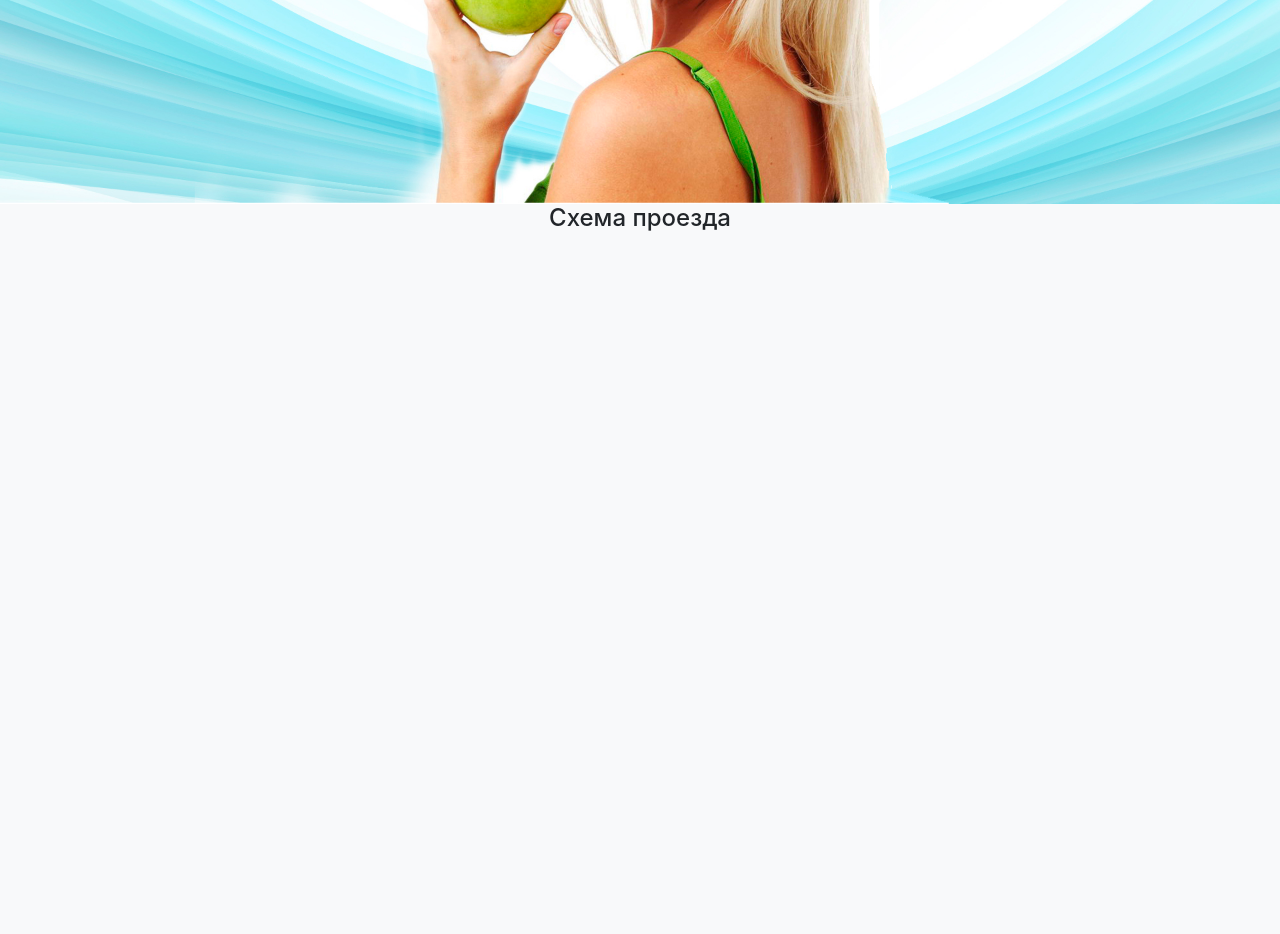
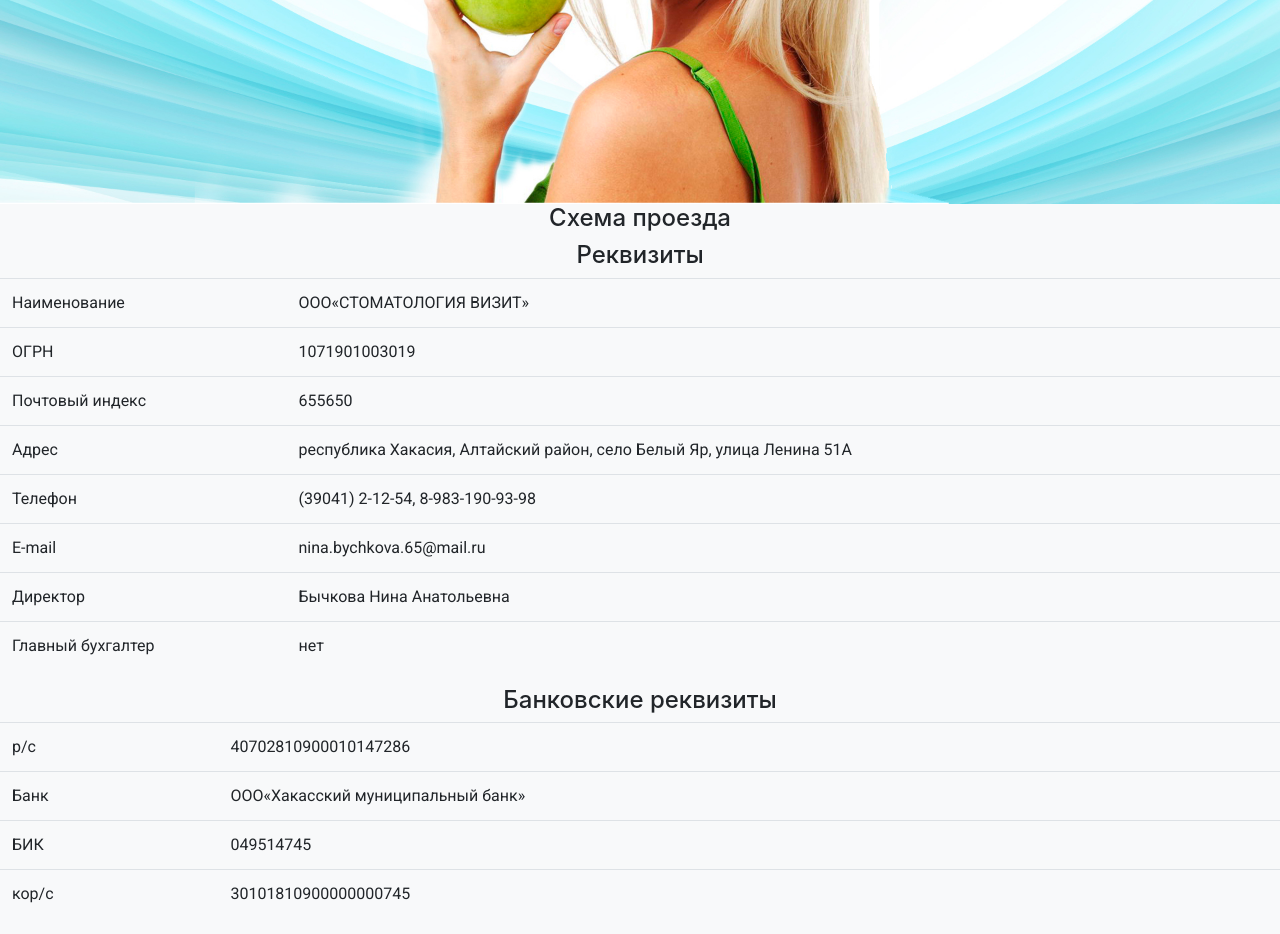
Before and after one commit to Nihi1anth/nihi1anth.github.io, a website: page index.html in a window 1280 px wide. Shown: the part 500-1434 px from the top of the page. Before the commit the page ends 800 px from the top, so only its background shows below. Drawn offline with nearby package versions, Linux system fonts and the light colour scheme.

Commit message:
реквизиты добавлены

```diff
--- a/index.html
+++ b/index.html
@@ -65,6 +65,70 @@
       src="https://api-maps.yandex.ru/services/constructor/1.0/js/?um=constructor%3A42f215b0d99b654c08fff87f9a0bdbd211abe42be92eebee38649528a07516c9&amp;width=100%25&amp;height=300&amp;lang=ru_RU&amp;scroll=true"></script>
   </div>
 
+  <div id="props">
+    <h2>Реквизиты</h2>
+    <table class="table">
+      <tbody>
+        <tr>
+          <td>Наименование</td>
+          <td>ООО&laquo;СТОМАТОЛОГИЯ ВИЗИТ&raquo;</td>
+        </tr>
+        <tr>
+          <td>ОГРН</td>
+          <td>1071901003019</td>
+        </tr>
+        <tr>
+          <td>Почтовый индекс</td>
+          <td>655650</td>
+        </tr>
+        <tr>
+          <td>Адрес</td>
+          <td>республика Хакасия, Алтайский район, село Белый Яр, улица Ленина 51А</td>
+        </tr>
+        <tr>
+          <td>Телефон</td>
+          <td>(39041) 2-12-54, 8-983-190-93-98</td>
+        </tr>
+        <tr>
+          <td>E-mail</td>
+          <td>nina.bychkova.65@mail.ru</td>
+        </tr>
+        <tr>
+          <td>Директор</td>
+          <td>Бычкова Нина Анатольевна</td>
+        </tr>
+        <tr>
+          <td>Главный бухгалтер</td>
+          <td>нет</td>
+        </tr>
+      </tbody>
+    </table>
+  </div>
+
+  <div id="bank">
+    <h2>Банковские реквизиты</h2>
+    <table class="table">
+      <tbody>
+        <tr>
+          <td>р/с</td>
+          <td>40702810900010147286</td>
+        </tr>
+        <tr>
+          <td>Банк</td>
+          <td>ООО&laquo;Хакасский муниципальный банк&raquo;</td>
+        </tr>
+        <tr>
+          <td>БИК</td>
+          <td>049514745</td>
+        </tr>
+        <tr>
+          <td>кор/с</td>
+          <td>30101810900000000745</td>
+        </tr>
+      </tbody>
+    </table>
+  </div>
+
   <script src="https://code.jquery.com/jquery-3.3.1.slim.min.js"
     integrity="sha384-q8i/X+965DzO0rT7abK41JStQIAqVgRVzpbzo5smXKp4YfRvH+8abtTE1Pi6jizo"
     crossorigin="anonymous"></script>
--- a/public/css/style.css
+++ b/public/css/style.css
@@ -1,5 +1,4 @@
 @import url('https://fonts.googleapis.com/css?family=Pacifico|Roboto&display=swap');
-
 body {
   background-color: #f8f9fa;
 }
@@ -108,6 +107,19 @@ body {
   font-size: 1.5rem;
 }
 
+#props h2 {
+  text-align: center;
+  font-size: 1.5rem;
+}
+
+#bank h2 {
+  text-align: center;
+  font-size: 1.5rem;
+}
+
+table {
+  font-family: 'Roboto', sans-serif;
+}
 
 /*
   ##Device = Low Resolution Tablets, Mobiles (Landscape)
@@ -115,35 +127,29 @@ body {
 */
 
 @media (min-width: 481px) and (max-width: 767px) {
-
   .brand_title {
     font-family: 'Pacifico', cursive;
     font-size: 38px;
     padding-left: 5px;
   }
-
   .brand_icon {
     width: 3rem;
     height: 3.2rem;
     margin: 10px;
   }
-
   .brand_slogan {
     font-family: 'Roboto', sans-serif;
     font-size: 20px;
   }
-
   .phone div h5 {
     margin: 0;
     padding-left: 10px;
     font-size: 1rem;
   }
-
   .phone p {
     margin: 0;
     font-size: 1rem;
   }
-
   #banner {
     object-fit: cover;
     height: 200px;
@@ -156,27 +162,22 @@ body {
   */
 
 @media (min-width: 320px) and (max-width: 480px) {
-
   .brand_title {
     font-family: 'Pacifico', cursive;
     font-size: 32px;
     padding-left: 5px;
   }
-
   .brand_icon {
     width: 3rem;
     height: 3.2rem;
     margin: 10px;
   }
-
   .brand_slogan {
     font-family: 'Roboto', sans-serif;
     font-size: 16px;
   }
-
   #banner {
     object-fit: cover;
     height: 200px;
   }
-
 }
```
Lines whose indentation alone changed are shown as unchanged.
